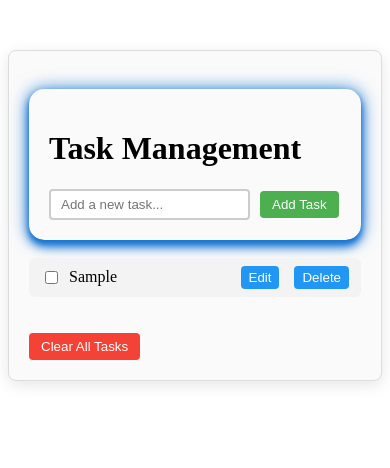
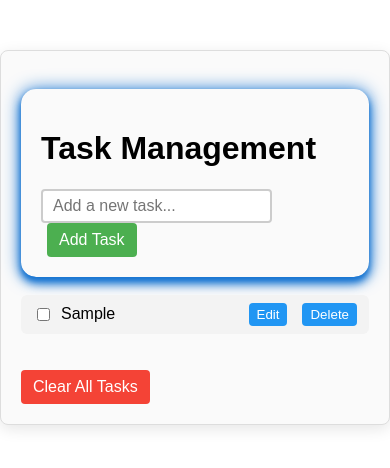
Before and after one commit to youweb3/Todo-List, a plain HTML site: page index.html in a window 390 px wide. Both pictures are taken after typing "Sample" into the empty fields and a click on the button "Add Task". Drawn offline with Linux system fonts and the light colour scheme.

Commit message:
Refactor Todo List: use object for tasks, preserve completed state, fix edit and mobile UX
-Changed task structure from string to object to preserve completed state in localStorage.
-Updated displayTasks and edit functionality so that editing task text does not reset completion.
-Improved CSS for mobile: adjusted input font-size and layout for better accessibility.

```diff
--- a/script.js
+++ b/script.js
@@ -18,7 +18,7 @@ addTaskButton.addEventListener("click", function () {
 
     if (taskText === "") return; // if input is empty, do nothing
 
-    tasks.push(taskText); //Add the new task to the end of the tasks array
+    tasks.push({ text:taskText, completed: false}); //Add the new task to the end of the tasks array
     saveTasksToLocalStorage(); //Save updated tasks array to localStorage
     displayTasks(); //call function to create and display the task
 
@@ -38,21 +38,26 @@ function displayTasks() {
         const checkbox = document.createElement("input");
         checkbox.type = "checkbox";
         checkbox.addEventListener("change", function () {
+            task.completed = this.checked; //Update task completion status
             listItem.classList.toggle("completed", this.checked);
             saveTasksToLocalStorage();
         });
 
         //create span to hold task text not affected by checkbox
         const textSpan = document.createElement("span");
-        textSpan.textContent = task; // put text inside the span
+        textSpan.textContent = task.text; // put text inside the span
+        checkbox.checked = task.completed; //Set checkbox state based on task completion
+        if (task.completed) {
+            listItem.classList.add("completed"); //Add completed class if task is marked as completed
+        }
 
         //Edit button
         const editButton = document.createElement("button");
         editButton.textContent = "Edit";
         editButton.addEventListener("click", function () {
-            const newTask = prompt("edit your task:", task);
+            const newTask = prompt("Edit your task:", task.text);
             if (newTask) {
-                tasks[index] = newTask.trim();
+                tasks[index].text = newTask.trim();
                 saveTasksToLocalStorage();
                 displayTasks();
             }
--- a/style.css
+++ b/style.css
@@ -1,3 +1,9 @@
+body {
+  font-family: Arial, sans-serif;
+  margin: 0;
+  padding: 0;
+}
+
 .completed {
   text-decoration: line-through;
   color: gray;
@@ -21,17 +27,14 @@
   transition: background-color 0.2s;
 }
 
-
 #taskList li:hover {
   background-color: #e0e0e0;
 }
-
 
 #taskList li span {
   flex: 1;
   margin-left: 8px;
 }
-
 
 #taskList li.completed span {
   text-decoration: line-through;
@@ -54,10 +57,10 @@
   background-color: #1976d2;
 }
 
-
 #clear-tasks-btn {
   margin-top: 30px;
-  padding: 6px 12px;
+  padding: 8px 12px;
+  font-size: 16px;
   background-color: #f44336;
   color: white;
   border: none;
@@ -75,24 +78,23 @@
   background-color: #d32f2f;
 }
 
-
-#taskInput{
+#taskInput {
+  font-size: 16px;
   padding: 6px 10px;
   border-radius: 4px;
   border: 2px solid #ccc;
-
 }
 
 #taskInput:focus-visible {
   outline: none;
   border-color: #1976d2;
-  box-shadow: 0 0 6px rgba(25,118,210,0.35);
+  box-shadow: 0 0 6px rgba(25, 118, 210, 0.35);
 }
 
-
 #add-task-btn {
-  padding: 6px 12px;
+  padding: 8px 12px;
   margin-left: 6px;
+  font-size: 16px;
   border: none;
   border-radius: 4px;
   background-color: #4caf50;
```
